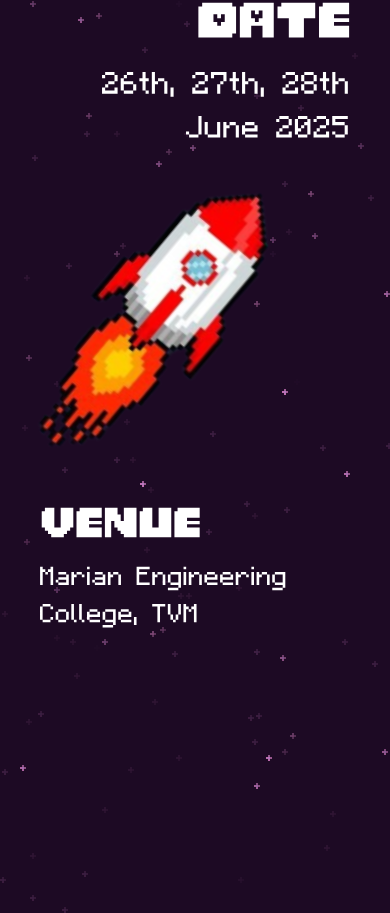
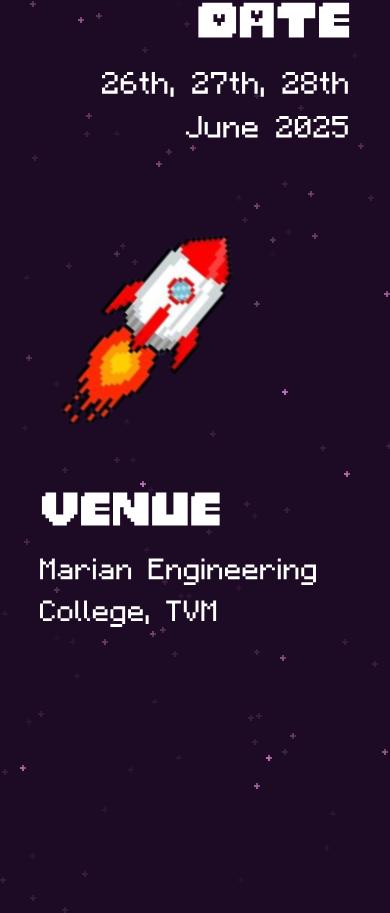
Before and after one commit to SHIBINSHA02/EDEN, a React (Vite) app: page / in a window 390 px wide. Shown: the part 1742-2655 px from the top of the page. Built offline with nearby package versions, Linux system fonts and the light colour scheme.

Commit message:
data resize

```diff
--- a/src/Components/Date&Venue/datev.css
+++ b/src/Components/Date&Venue/datev.css
@@ -118,7 +118,7 @@
     top: 45%; /* Adjust top position to move it upwards */
     left: 30%; /* Adjust left position to move it to the left */
     transform: translate(-50%, -50%) scale(1.9) rotate(30deg); /* Initial rotation */
-    max-width: 20%; /* Adjust size as needed */
+    max-width: 15%; /* Adjust size as needed */
     z-index: 3; /* Ensure it's above the background */
     opacity: 1 !important; /* Override desktop opacity */
     visibility: visible !important; /* Override desktop visibility */
@@ -144,7 +144,7 @@
   }
 
   .venue-image {
-    width: 80%;
+    width: 90%;
     max-width: 90%;
     align-self: flex-start; /* To the left within the right-aligned wrapper */
   }
```
